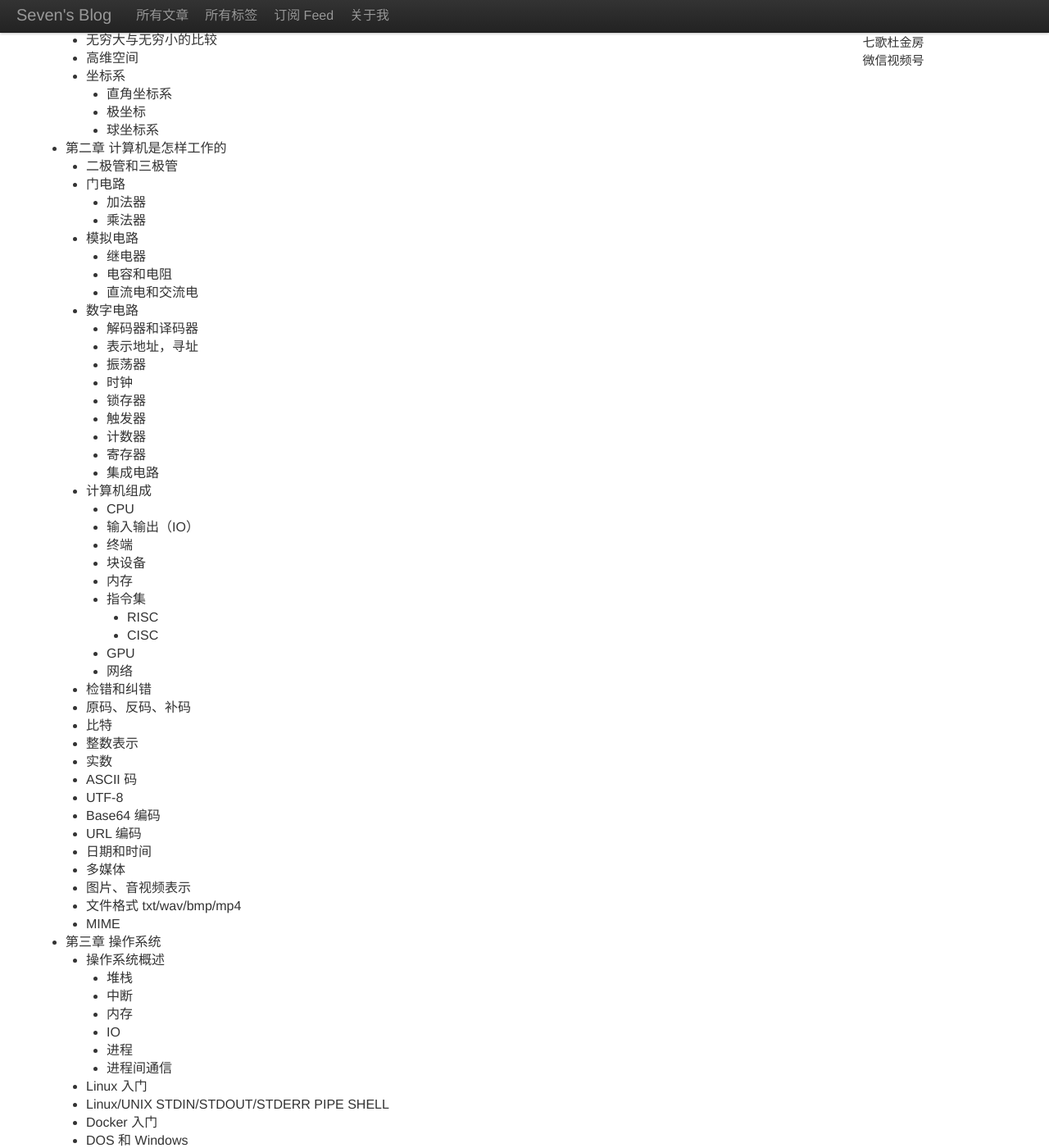
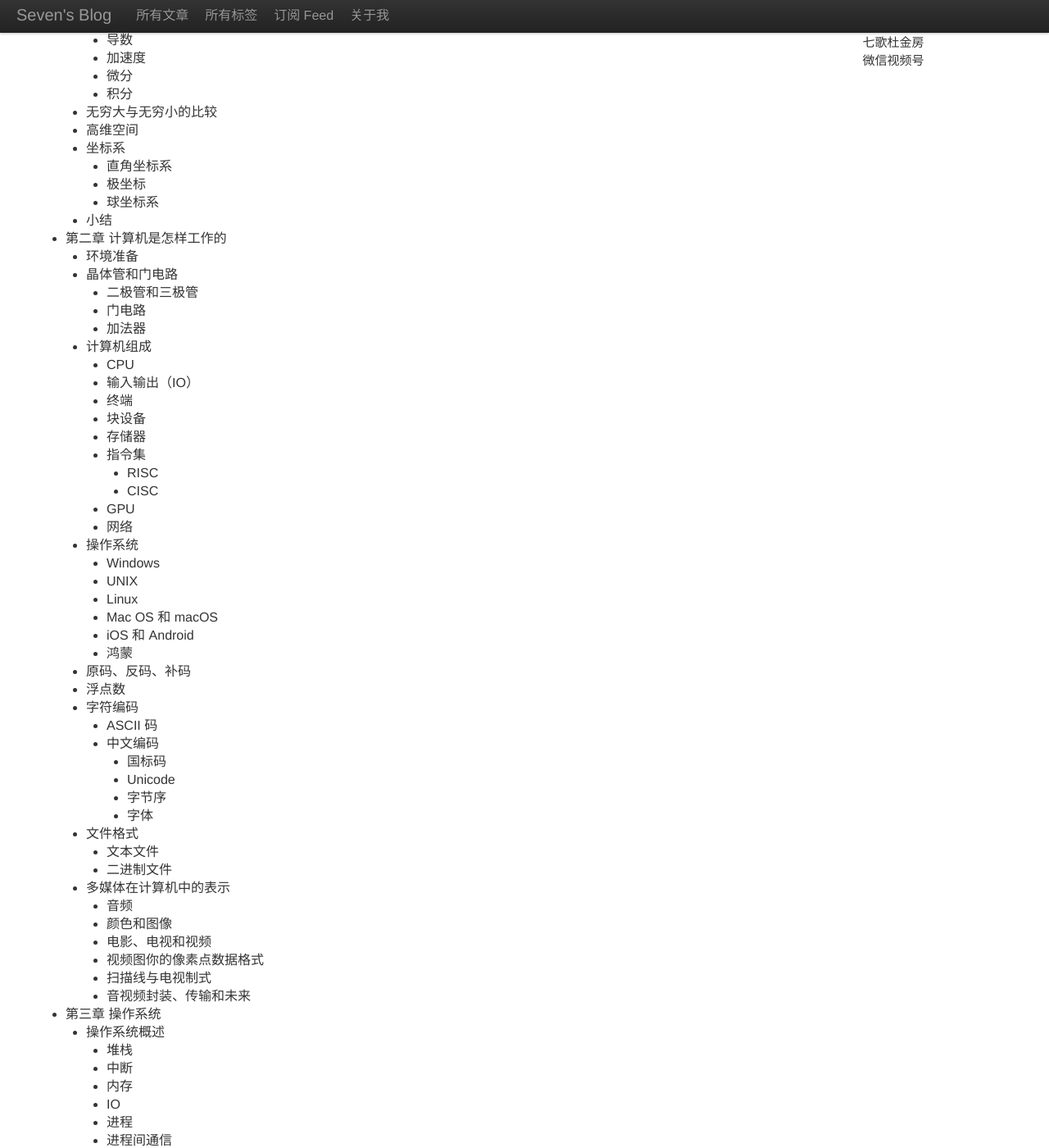
Before and after one commit to seven1240/seven1240.github.com, a Jekyll site: the page built from _posts/2023-12-13-simple-toc.md, in a window 1280 px wide and 1400 px high, scrolled down 1001 px. Shown: the whole window at 82% size. Built offline with Jekyll 4.4.1, drawn with Linux system fonts in a browser that asks for light colours.

Commit message:
update toc

```diff
--- a/_posts/2023-12-13-simple-toc.md
+++ b/_posts/2023-12-13-simple-toc.md
@@ -45,56 +45,60 @@ tags:
 	* 矩阵
 	* 函数
 	* 微积分
+		- 导数
+		- 加速度
+		- 微分
+		- 积分
 	* 无穷大与无穷小的比较
 	* 高维空间
 	* 坐标系
 		- 直角坐标系
 		- 极坐标
 		- 球坐标系
+	* 小结
 * 第二章 计算机是怎样工作的
-	* 二极管和三极管
-	* 门电路
+	* 环境准备
+	* 晶体管和门电路
+		- 二极管和三极管
+		- 门电路
 		- 加法器
-		- 乘法器
-	* 模拟电路
-		* 继电器
-		* 电容和电阻
-		* 直流电和交流电
-	* 数字电路
-		- 解码器和译码器
-		- 表示地址，寻址
-		- 振荡器
-		- 时钟
-		- 锁存器
-		- 触发器
-		- 计数器
-		- 寄存器
-		- 集成电路
 	* 计算机组成
 		* CPU
 		* 输入输出（IO）
 		- 终端
 		* 块设备
-		* 内存
+		* 存储器
 		* 指令集
 			- RISC
 			- CISC
 		* GPU
 		* 网络
-	* 检错和纠错
+	* 操作系统
+		- Windows
+		- UNIX
+		- Linux
+		- Mac OS 和 macOS
+		- iOS 和 Android
+		- 鸿蒙
 	* 原码、反码、补码
-	* 比特
-	* 整数表示
-	* 实数
-	* ASCII 码
-	* UTF-8
-	* Base64 编码
-	* URL 编码
-	* 日期和时间
-	* 多媒体
-	* 图片、音视频表示
-	* 文件格式 txt/wav/bmp/mp4
-	* MIME
+	* 浮点数
+	* 字符编码
+		* ASCII 码
+		* 中文编码
+			- 国标码
+			- Unicode
+			- 字节序
+			- 字体
+	* 文件格式
+		- 文本文件
+		- 二进制文件
+	* 多媒体在计算机中的表示
+		- 音频
+		- 颜色和图像
+		- 电影、电视和视频
+		- 视频图你的像素点数据格式
+		- 扫描线与电视制式
+		- 音视频封装、传输和未来
 * 第三章 操作系统
 	* 操作系统概述
 		- 堆栈
```
